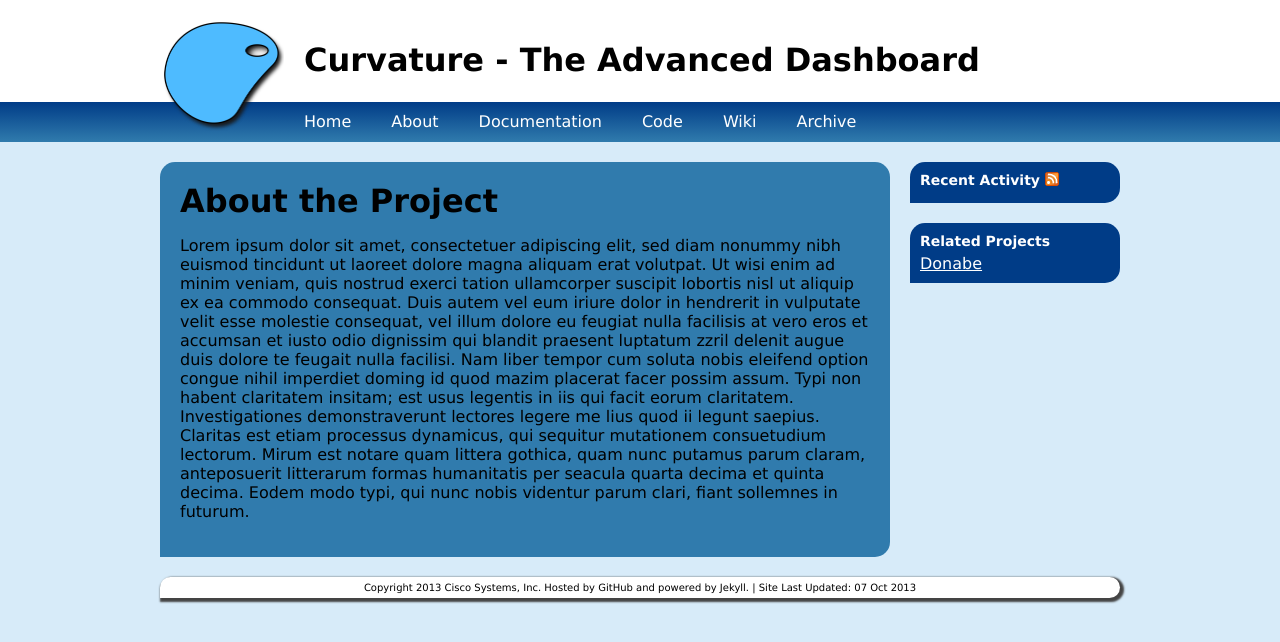
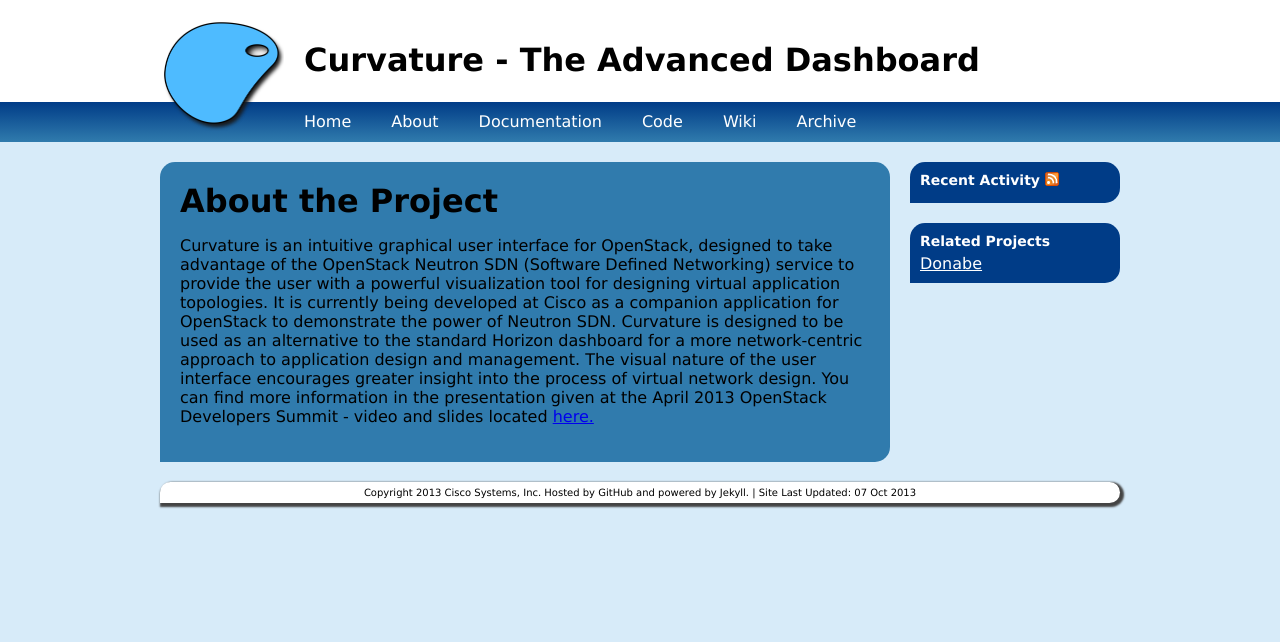
Before and after one commit to CiscoSystems/curvature, a Jekyll site: the page built from about/index.html, in a window 1280 px wide. Shown: the top 642 px of the page. Built offline with Jekyll 4.4.1, drawn with Linux system fonts in a browser that asks for light colours; comment, search, counter and statistics services are not loaded.

Commit message:
Update index.html
Added actual description to the about page.

```diff
--- a/about/index.html
+++ b/about/index.html
@@ -2,4 +2,8 @@
 layout: default
 title: About the Project
 ---
-<p> Lorem ipsum dolor sit amet, consectetuer adipiscing elit, sed diam nonummy nibh euismod tincidunt ut laoreet dolore magna aliquam erat volutpat. Ut wisi enim ad minim veniam, quis nostrud exerci tation ullamcorper suscipit lobortis nisl ut aliquip ex ea commodo consequat. Duis autem vel eum iriure dolor in hendrerit in vulputate velit esse molestie consequat, vel illum dolore eu feugiat nulla facilisis at vero eros et accumsan et iusto odio dignissim qui blandit praesent luptatum zzril delenit augue duis dolore te feugait nulla facilisi. Nam liber tempor cum soluta nobis eleifend option congue nihil imperdiet doming id quod mazim placerat facer possim assum. Typi non habent claritatem insitam; est usus legentis in iis qui facit eorum claritatem. Investigationes demonstraverunt lectores legere me lius quod ii legunt saepius. Claritas est etiam processus dynamicus, qui sequitur mutationem consuetudium lectorum. Mirum est notare quam littera gothica, quam nunc putamus parum claram, anteposuerit litterarum formas humanitatis per seacula quarta decima et quinta decima. Eodem modo typi, qui nunc nobis videntur parum clari, fiant sollemnes in futurum. </p>
+<p>
+  Curvature is an intuitive graphical user interface for OpenStack, designed to take advantage of the OpenStack Neutron SDN (Software Defined Networking) service to provide the user with a powerful visualization tool for designing virtual application topologies. It is currently being developed at Cisco as a companion application for OpenStack to demonstrate the power of Neutron SDN.
+  Curvature is designed to be used as an alternative to the standard Horizon dashboard for a more network-centric approach to application design and management. The visual nature of the user interface encourages greater insight into the process of virtual network design.
+  You can find more information in the presentation given at the April 2013 OpenStack Developers Summit - video and slides located <a href="http://www.openstack.org/summit/portland-2013/session-videos/presentation/interactive-visual-orchestration-with-curvature-and-donabe">here.</a>
+</p>
```
